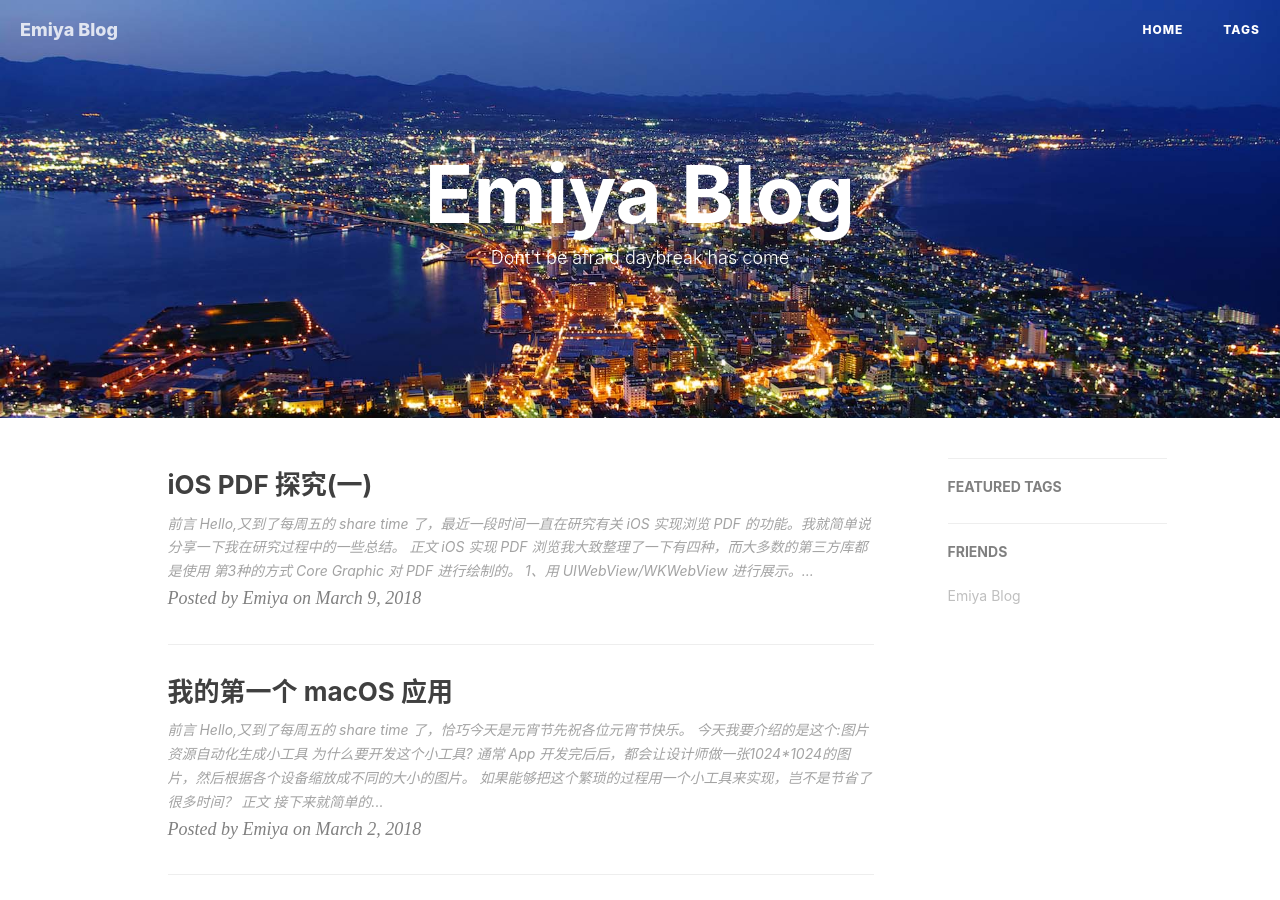
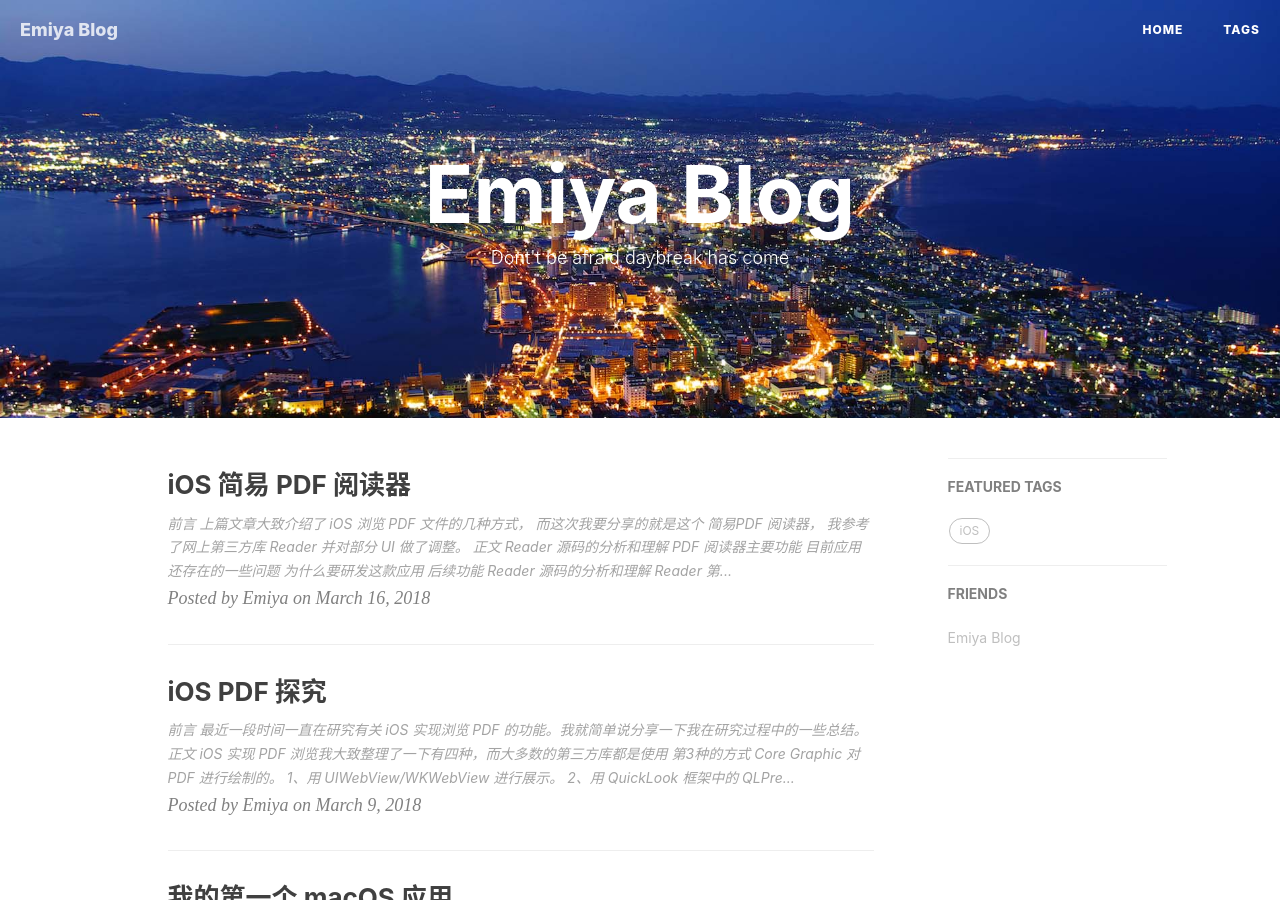
Before and after one commit to emiyagjy/emiyagjy.github.io, a Jekyll site: the page built from index.html, in a window 1280 px wide and 900 px high. Built offline with Jekyll 4.4.1, drawn with Linux system fonts in a browser that asks for light colours; nearby versions of some CDN libraries; the list of posts is cut into pages by our own code; comment, search, counter and statistics services are not loaded; some of the changed lines change nothing that is shown.

Commit message:
init My reader

```diff
--- a/_posts/2018-03-09-PDF-Learn1.md
+++ b/_posts/2018-03-09-PDF-Learn.md
@@ -1,6 +1,6 @@
 ---
 layout:     post
-title:      "iOS PDF 探究(一)"
+title:      "iOS PDF 探究"
 subtitle:   ""
 date:       2018-03-09 0:00:00
 author:     "Emiya"
@@ -12,7 +12,7 @@ tags:
 
 ## 前言
 
-Hello,又到了每周五的 share time 了，最近一段时间一直在研究有关 iOS 实现浏览 PDF 的功能。我就简单说分享一下我在研究过程中的一些总结。
+最近一段时间一直在研究有关 iOS 实现浏览 PDF 的功能。我就简单说分享一下我在研究过程中的一些总结。
 
 
 ---
@@ -24,7 +24,7 @@ iOS 实现 PDF 浏览我大致整理了一下有四种，而大多数的第三
 
 * 1、用 UIWebView/WKWebView 进行展示。
 * 2、用 QuickLook 框架中的 QLPreviewController 进行展示。
-* 3、用 Core Graphic 进行绘制。
+* 3、用 CoreGraphics 进行绘制。
 * 4、iOS 11 新出的 PDFKit。
 
 
@@ -100,7 +100,7 @@ if let documentURL = Bundle.main.url(forResource: "Sample", withExtension: "pdf"
 
 ## 总结
 
-本次我主要把 iOS 端 主要的几种 PDF 显示方式给整理了一下。如果想要研发一款功能强大的 PDF App 的话，建议把 Core Graphic 好好研究一下。
+本次我主要把 iOS 端 主要的几种 PDF 显示方式给整理了一下。如果想要研发一款功能强大的 PDF App 的话，建议把 CoreGraphics 好好研究一下。
 
 [源码下载地址](https://github.com/emiyagjy/iOS-PDFDemo)
 
--- /dev/null
+++ b/_posts/2018-03-16-PDF-MyReader.md
@@ -0,0 +1,92 @@
+---
+layout:     post
+title:      "iOS 简易 PDF 阅读器"
+subtitle:   ""
+date:       2018-03-16 0:00:00
+author:     "Emiya"
+header-img: "img/post-bg-2018.jpg"
+tags:
+- iOS
+---
+
+
+## 前言
+
+ 上篇文章大致介绍了 iOS 浏览 PDF 文件的几种方式， 而这次我要分享的就是这个 简易PDF 阅读器， 我参考了网上第三方库 [Reader](https://github.com/vfr/Reader) 并对部分 UI 做了调整。
+![mypic2]({{site.url}}/img/postsimgs/2018-03-16-pic2.png)
+![mypic3]({{site.url}}/img/postsimgs/2018-03-16-pic3.png)
+![mypic4]({{site.url}}/img/postsimgs/2018-03-16-pic4.png)
+![mypic5]({{site.url}}/img/postsimgs/2018-03-16-pic5.png)
+
+
+---
+
+## 正文
+
+ * Reader 源码的分析和理解
+ * PDF 阅读器主要功能
+ * 目前应用还存在的一些问题
+ * 为什么要研发这款应用
+ * 后续功能
+
+#### Reader 源码的分析和理解
+Reader 第三方库 主要架构如下
+![mypic1]({{site.url}}/img/postsimgs/2018-03-16-reader1.png)
+
+**ReaderViewController** 浏览 PDF 每页数据
+
+**ReaderMainPagebar**  用于显示 PDF 每页缩略小图
+
+**ReaderContentView**  用于显示 PDF 每页图片内容
+
+**ReaderDocument** 记录 PDF 数据（总页数，路径，书签等）
+
+![mypic1]({{site.url}}/img/postsimgs/2018-03-16-reader2.png)
+
+**ThumbsViewController**  浏览 PDF 缩略图
+
+**ReaderThumbCache** 把已绘制 PDF 每页图片保存至 NSCache 中
+
+**ReaderThumbRequest** 记录发起生成 PDF 图片请求的相关数据
+
+**ReaderThumbQueue** 线程队列，存储ReaderThumbFetch，ReaderThumbRender 实现多线程读取图片
+
+**ReaderThumbFetch** 继承 NSOperation  读取沙盒中存在的单张 PDF 图片并在主线程中显示
+
+**ReaderThumbRender** 继承 NSOperation 保存 PDF 单张图片至沙盒中
+
+> 我对 Reader 第三库的理解：底层是基于 CoreGraphics 对 PDF 文件进行绘制，
+> 用户每次阅读时开启线程 A 读取缓冲在沙盒中的缩略图，成功->显示。失败->开启线程 B 生成图片并保存至沙盒，主线程只显示当前第一张绘制的图片。
+> 把保存图片和读取图片这些耗时的操作用多个子线程进去处理，从而优化用户的操作体验。
+
+#### 应用主要功能
+* 用浏览大多数 PDF 文件
+* 设置书签
+* 浏览全部 PDF 缩略图
+* 可快速跳转至某一页
+* 可在同一个网络内实现 Wifi 上传 PDF 文件，用到了第三方库（GCDWebServer）
+* 可调节亮度
+
+
+#### 目前应用还存在的一些问题
+1、现在 PDF 页面的过度方式只能上下 or 左右 一页一页浏览，快速滚动浏览放大功能就会存在问题，目前还没有好的解决方法。
+
+2、调节亮度的弹出层位置有点偏移（用苹果自带的 popupViewController 都有这个问题 iBook 上也是这样）。
+
+
+#### 为什么要研发这款应用
+我一直都有在手机上看 PDF 的习惯，之前用的是百度网盘，主要是同步数据比较方便，但百度网盘每次看的时候时不时会黑屏，几次之后果断决定抛弃。 之后在 App Store 也下了几个应用，有些功能真的好强大，可是自己并不需要那么多功能，而且我还发觉耗电量也是大问题。基于上述原因就萌生了为何不自己研发一个既简单又实用的应用呢？
+
+#### 后续功能
+1、添加页面模式，页面过度方式的设置
+
+2、添加夜间模式
+
+## 总结
+
+一开始分析 Reader 源码的时候我的内心是拒绝，文件也不少，心想只要会用就行了，底层到底是如何实现并不是那么重要。但是仔细考虑之后内心总有疑惑，到底是如何实现快速浏览，如果不搞明白其内实现原理，就没法让自己有所提高。不是有句俗话说的好 “纸上得来终觉，绝知此事要躬行”。
+
+[源码下载地址](https://github.com/emiyagjy/)
+
+
+## 参考
```
Also changed, not shown: img/postsimgs/2018-03-08-pic1.png, img/postsimgs/2018-03-16-pic2.png (added), img/postsimgs/2018-03-16-pic3.png (added), img/postsimgs/2018-03-16-pic4.png (added), img/postsimgs/2018-03-16-pic5.png (added), img/postsimgs/2018-03-16-reader1.png (added), img/postsimgs/2018-03-16-reader2.png (added).
